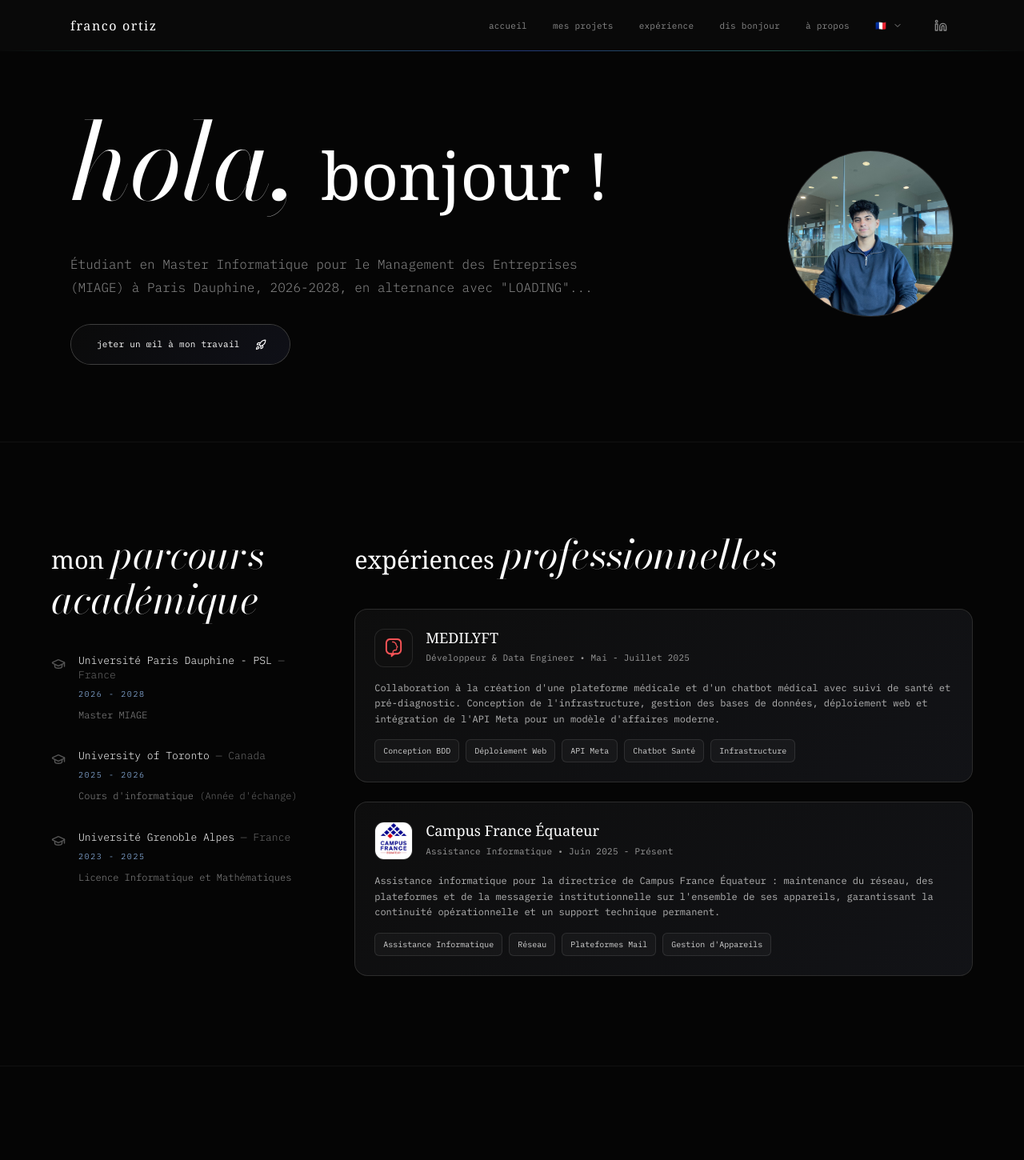
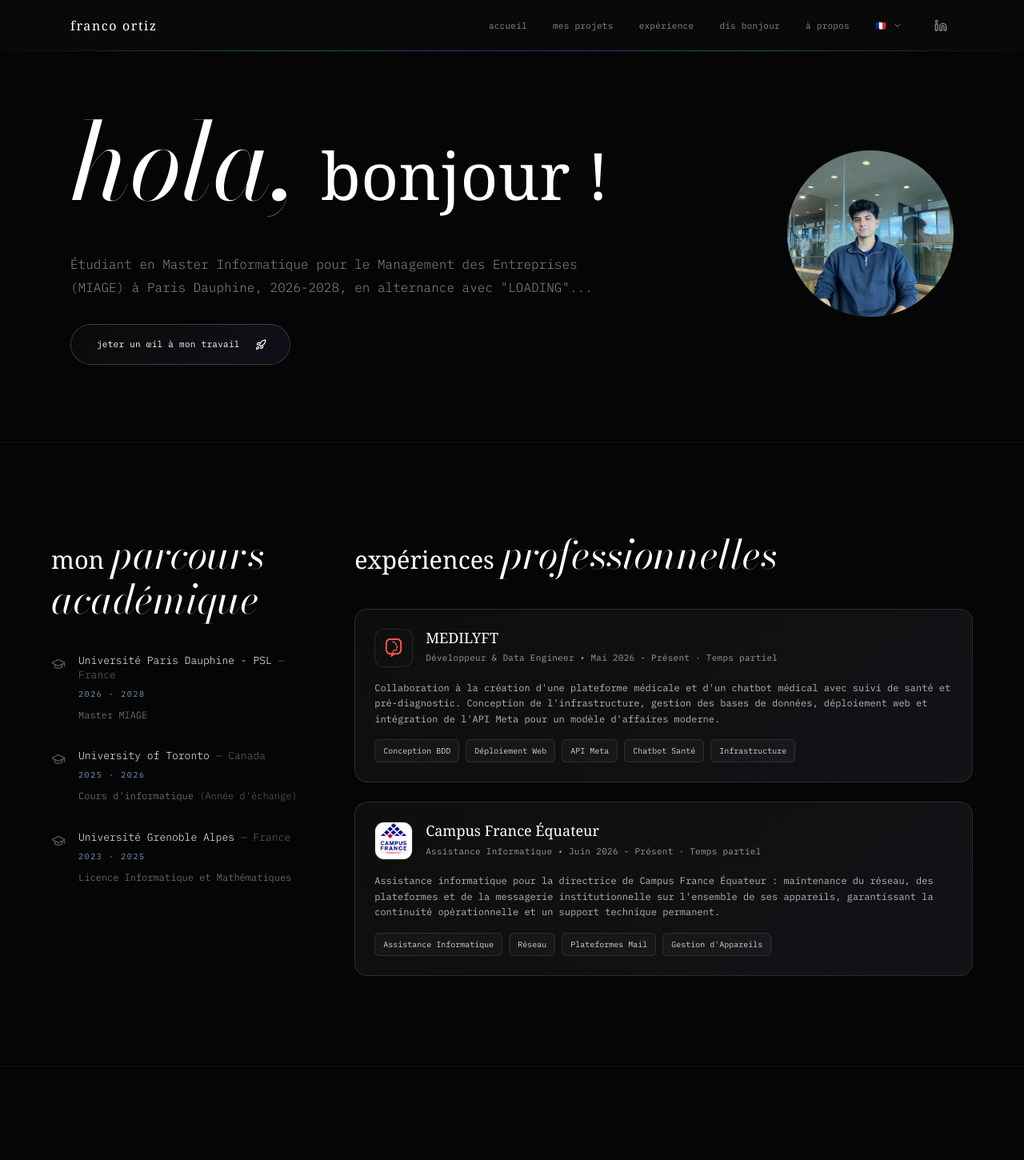
Before and after one commit to francoxortiz1975/franco-ortiz-portfolio, a React (Vite) app: page / in a window 1280 px wide. Shown: the top 1450 px of the page at 80% size. Built offline with nearby package versions, Linux system fonts and the light colour scheme; a web font is replaced by a local one.

Commit message:
Update experience dates, link Sumay project, fix avatar glow shape

```diff
--- a/src/App.tsx
+++ b/src/App.tsx
@@ -213,7 +213,7 @@ export default function App() {
         fr: ['Vite', 'React', 'Supabase', 'Git'],
         es: ['Vite', 'React', 'Supabase', 'Git']
       },
-      link: '',
+      link: 'https://www.sumayclub.app/landing',
     },
     {
       title: { en: 'UTM CampusApp', fr: 'UTM CampusApp', es: 'UTM CampusApp' },
@@ -246,9 +246,9 @@ export default function App() {
         es: 'Desarrollador & Data Engineer'
       },
       period: {
-        en: 'May - July 2025',
-        fr: 'Mai - Juillet 2025',
-        es: 'Mayo - Julio 2025'
+        en: 'May 2026 - Present · Part-time',
+        fr: 'Mai 2026 - Présent · Temps partiel',
+        es: 'Mayo 2026 - Presente · Tiempo parcial'
       },
       image: '/medilyft.png',
       description: {
@@ -271,9 +271,9 @@ export default function App() {
         es: 'Asistencia Informática'
       },
       period: {
-        en: 'June 2025 - Present',
-        fr: 'Juin 2025 - Présent',
-        es: 'Junio 2025 - Presente'
+        en: 'June 2026 - Present · Part-time',
+        fr: 'Juin 2026 - Présent · Temps partiel',
+        es: 'Junio 2026 - Presente · Tiempo parcial'
       },
       image: '/campusfrance.png',
       description: {
@@ -538,7 +538,8 @@ export default function App() {
 
           {/* Profile photo */}
           <div className="shrink-0 mx-auto md:mx-0">
-            <div className="avatar-glow w-36 h-36 md:w-52 md:h-52 rounded-full border border-white/10 overflow-hidden bg-[#0f0f0f] flex items-center justify-center">
+            <div className="avatar-glow w-36 h-36 md:w-52 md:h-52 rounded-full">
+              <div className="w-full h-full rounded-full overflow-hidden bg-[#0f0f0f] flex items-center justify-center">
                 <img
                   src="/photo.jpg"
                   alt="Franco Ortiz"
@@ -547,6 +548,7 @@ export default function App() {
                   onError={(e) => { (e.target as HTMLImageElement).style.display = 'none'; }}
                 />
                 <User className="absolute text-white/20" size={48} />
+              </div>
             </div>
           </div>
         </motion.div>
```
Lines whose indentation alone changed are shown as unchanged.
